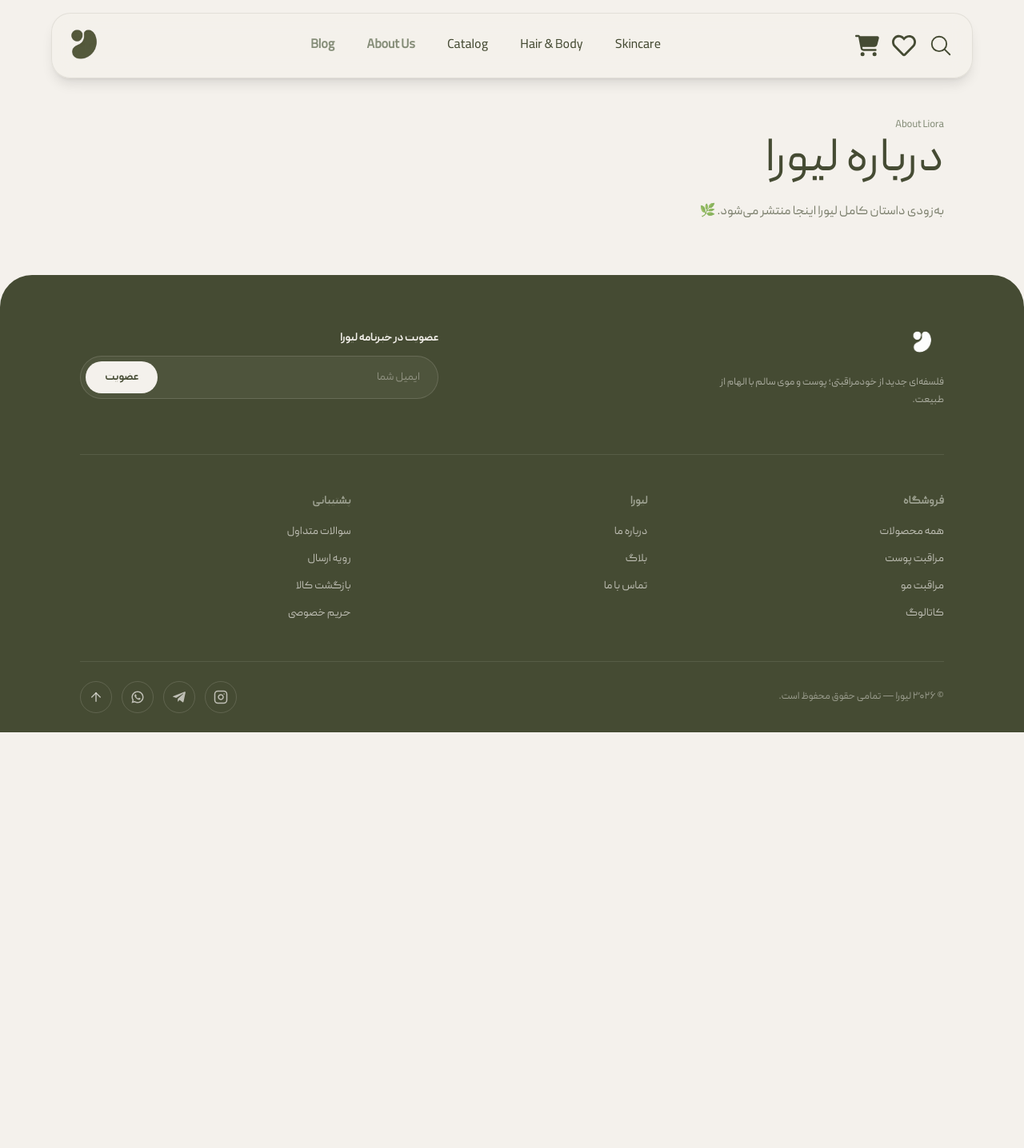
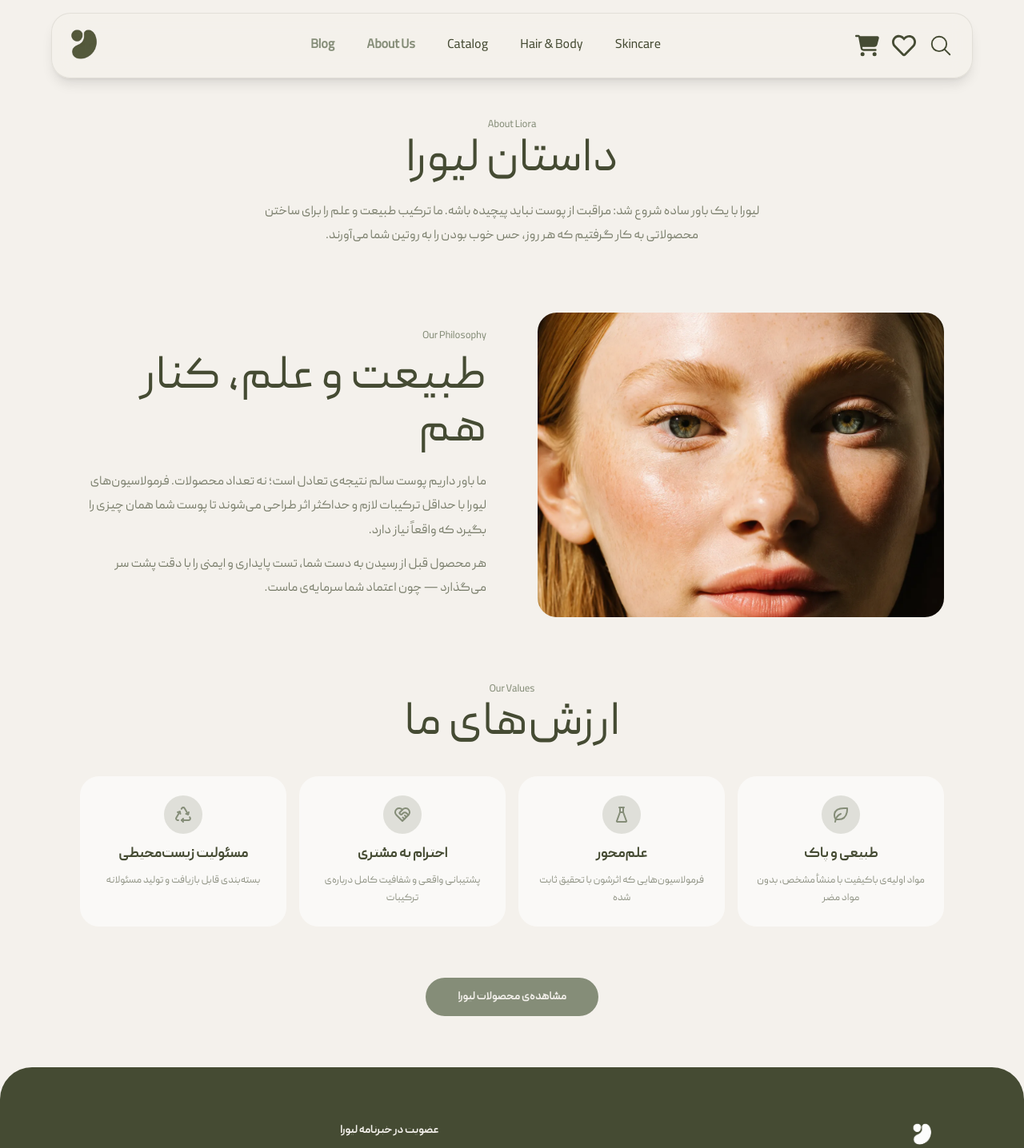
Before and after one commit to nicksoltaninavid/liora-, a React (Vite) app: page /about in a window 1280 px wide. Shown: the top 1436 px of the page at 80% size. Before the commit the page ends 916 px from the top, so only its background shows below. Built offline with nearby package versions, Linux system fonts and the light colour scheme.

Commit message:
real about page

```diff
--- a/src/component/ProductCards/Cards.tsx
+++ b/src/component/ProductCards/Cards.tsx
@@ -40,7 +40,7 @@ function Cards({ product }: CardsProps) {
         type="button"
         onClick={handleToggleWish}
         aria-label={wished ? "حذف از علاقه‌مندی‌ها" : "افزودن به علاقه‌مندی‌ها"}
-        className={`absolute top-3 end-3 z-10 flex h-9 w-9 cursor-pointer items-center justify-center rounded-full bg-primary/90 shadow-md transition duration-300 active:scale-90 ${
+        className={`absolute top-3 inset-e-3 z-10 flex h-9 w-9 cursor-pointer items-center justify-center rounded-full bg-primary/90 shadow-md transition duration-300 active:scale-90 ${
           wished ? "text-red-500" : "text-dark/50"
         }`}
       >
--- a/src/component/Search/SearchModal.tsx
+++ b/src/component/Search/SearchModal.tsx
@@ -54,7 +54,7 @@ function SearchModal({ open, onClose }: SearchModalProps) {
             animate={{ opacity: 1 }}
             exit={{ opacity: 0 }}
             onClick={handleClose}
-            className="fixed inset-0 z-[90] bg-dark/40 backdrop-blur-[2px]"
+            className="fixed inset-0 z-90 bg-dark/40 backdrop-blur-[2px]"
           />
 
           {/* پنل سرچ — از بالا میاد پایین */}
@@ -67,7 +67,7 @@ function SearchModal({ open, onClose }: SearchModalProps) {
             role="dialog"
             aria-modal="true"
             aria-label="جستجوی محصولات"
-            className="fixed inset-x-4 top-20 z-[95] mx-auto max-w-xl rounded-3xl bg-primary p-4 shadow-2xl sm:top-24"
+            className="fixed inset-x-4 top-20 z-95 mx-auto max-w-xl rounded-3xl bg-primary p-4 shadow-2xl sm:top-24"
           >
             {/* فیلد جستجو */}
             <div className="flex items-center gap-3 rounded-full border border-dark/15 bg-white/60 px-4 py-3 transition-colors focus-within:border-secondary">
--- /dev/null
+++ b/src/data/values.ts
@@ -0,0 +1,36 @@
+import type { ComponentType } from "react";
+import { TbLeaf, TbFlask, TbHeartHandshake, TbRecycle } from "react-icons/tb";
+
+export interface Value {
+  id: string;
+  Icon: ComponentType<{ className?: string }>;
+  title: string;
+  desc: string;
+}
+
+export const values: Value[] = [
+  {
+    id: "natural",
+    Icon: TbLeaf,
+    title: "طبیعی و پاک",
+    desc: "مواد اولیه‌ی باکیفیت با منشأ مشخص، بدون مواد مضر",
+  },
+  {
+    id: "science",
+    Icon: TbFlask,
+    title: "علم‌محور",
+    desc: "فرمولاسیون‌هایی که اثرشون با تحقیق ثابت شده",
+  },
+  {
+    id: "care",
+    Icon: TbHeartHandshake,
+    title: "احترام به مشتری",
+    desc: "پشتیبانی واقعی و شفافیت کامل درباره‌ی ترکیبات",
+  },
+  {
+    id: "green",
+    Icon: TbRecycle,
+    title: "مسئولیت زیست‌محیطی",
+    desc: "بسته‌بندی قابل بازیافت و تولید مسئولانه",
+  },
+];
--- a/src/pages/About.tsx
+++ b/src/pages/About.tsx
@@ -1,12 +1,94 @@
+import { ScrollReveal } from "../component/ScrollReveal";
+import { Link } from "react-router-dom";
+import { values } from "../data/values";
+import faqImage from "../assets/FAQ.webp";
+
 function AboutPage() {
   return (
-    <section className="mx-auto w-full max-w-7xl px-4 py-16 sm:px-8 lg:px-25">
-      <p className="small-text text-secondary">About Liora</p>
-      <h1 className="section-title text-dark">درباره لیورا</h1>
-      <p className="body-text mt-4 max-w-2xl text-dark/70">
-        به‌زودی داستان کامل لیورا اینجا منتشر می‌شود. 🌿
-      </p>
-    </section>
+    <>
+      {/* ── هیرو ── */}
+      <section className="mx-auto w-full max-w-7xl px-4 pt-16 pb-10 text-center sm:px-8 lg:px-25">
+        <ScrollReveal>
+          <p className="small-text text-secondary">About Liora</p>
+          <h1 className="section-title text-dark">داستان لیورا</h1>
+          <p className="body-text mx-auto mt-4 max-w-2xl text-dark/70">
+            لیورا با یک باور ساده شروع شد: مراقبت از پوست نباید پیچیده باشه.
+            ما ترکیب طبیعت و علم را برای ساختن محصولاتی به کار گرفتیم که هر
+            روز، حس خوب بودن را به روتین شما می‌آورند.
+          </p>
+        </ScrollReveal>
+      </section>
+
+      {/* ── فلسفه: عکس + متن ── */}
+      <section className="mx-auto w-full max-w-7xl px-4 py-10 sm:px-8 lg:px-25">
+        <div className="flex flex-col items-center gap-8 md:flex-row md:gap-12 lg:gap-16">
+          <ScrollReveal className="w-full md:w-1/2">
+            <img
+              src={faqImage}
+              alt="محصولات مراقبتی لیورا"
+              loading="lazy"
+              decoding="async"
+              className="aspect-[4/3] w-full rounded-3xl object-cover"
+            />
+          </ScrollReveal>
+
+          <ScrollReveal className="w-full md:w-1/2" delay={0.15}>
+            <p className="small-text mb-2 text-secondary">Our Philosophy</p>
+            <h2 className="section-title text-dark">
+              طبیعت و علم، کنار هم
+            </h2>
+            <p className="body-text mt-4 text-dark/70">
+              ما باور داریم پوست سالم نتیجه‌ی تعادل است؛ نه تعداد محصولات.
+              فرمولاسیون‌های لیورا با حداقل ترکیبات لازم و حداکثر اثر طراحی
+              می‌شوند تا پوست شما همان چیزی را بگیرد که واقعاً نیاز دارد.
+            </p>
+            <p className="body-text mt-3 text-dark/70">
+              هر محصول قبل از رسیدن به دست شما، تست پایداری و ایمنی را با
+              دقت پشت سر می‌گذارد — چون اعتماد شما سرمایه‌ی ماست.
+            </p>
+          </ScrollReveal>
+        </div>
+      </section>
+
+      {/* ── ارزش‌ها ── */}
+      <section className="mx-auto w-full max-w-7xl px-4 py-10 sm:px-8 lg:px-25">
+        <ScrollReveal>
+          <div className="mb-8 text-center">
+            <p className="small-text text-secondary">Our Values</p>
+            <h2 className="section-title text-dark">ارزش‌های ما</h2>
+          </div>
+        </ScrollReveal>
+
+        <div className="grid grid-cols-2 gap-3 sm:gap-4 lg:grid-cols-4">
+          {values.map((item, index) => (
+            <ScrollReveal key={item.id} delay={index * 0.1}>
+              <div className="h-full rounded-3xl bg-white/60 p-5 text-center sm:p-6">
+                <span className="mx-auto flex h-12 w-12 items-center justify-center rounded-full bg-accent/30 text-secondary">
+                  <item.Icon className="text-2xl" aria-hidden="true" />
+                </span>
+                <h3 className="mt-3 text-base font-bold text-dark sm:text-lg">
+                  {item.title}
+                </h3>
+                <p className="small-text mt-2 text-dark/60">{item.desc}</p>
+              </div>
+            </ScrollReveal>
+          ))}
+        </div>
+      </section>
+
+      {/* ── CTA ── */}
+      <section className="mx-auto w-full max-w-7xl px-4 pt-6 pb-16 text-center sm:px-8 lg:px-25">
+        <ScrollReveal>
+          <Link
+            to="/shop"
+            className="inline-block cursor-pointer rounded-full bg-secondary px-10 py-3.5 text-sm font-bold text-primary transition duration-300 hover:bg-dark active:scale-95"
+          >
+            مشاهده‌ی محصولات لیورا
+          </Link>
+        </ScrollReveal>
+      </section>
+    </>
   );
 }
+
 export default AboutPage;
```
